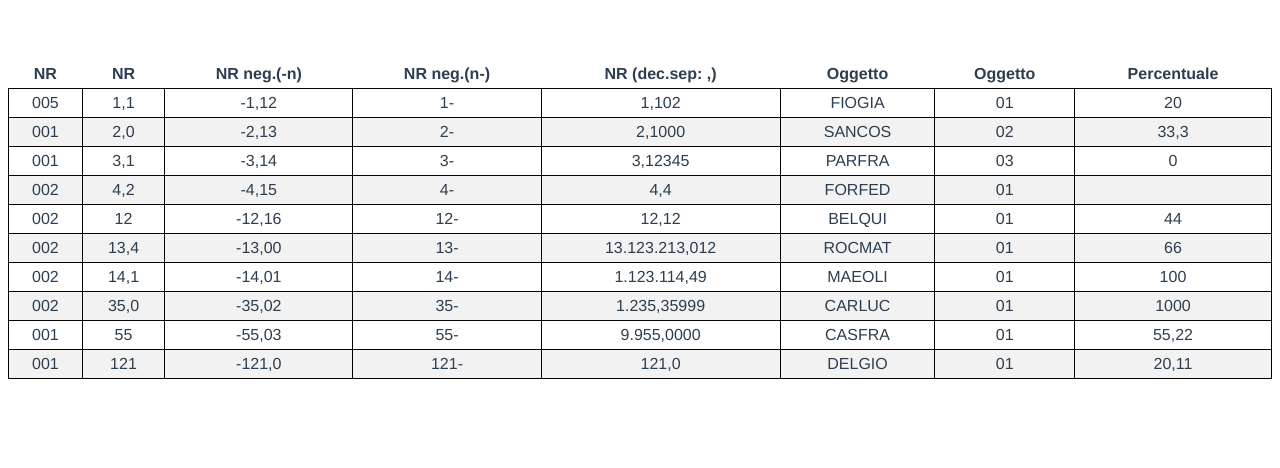
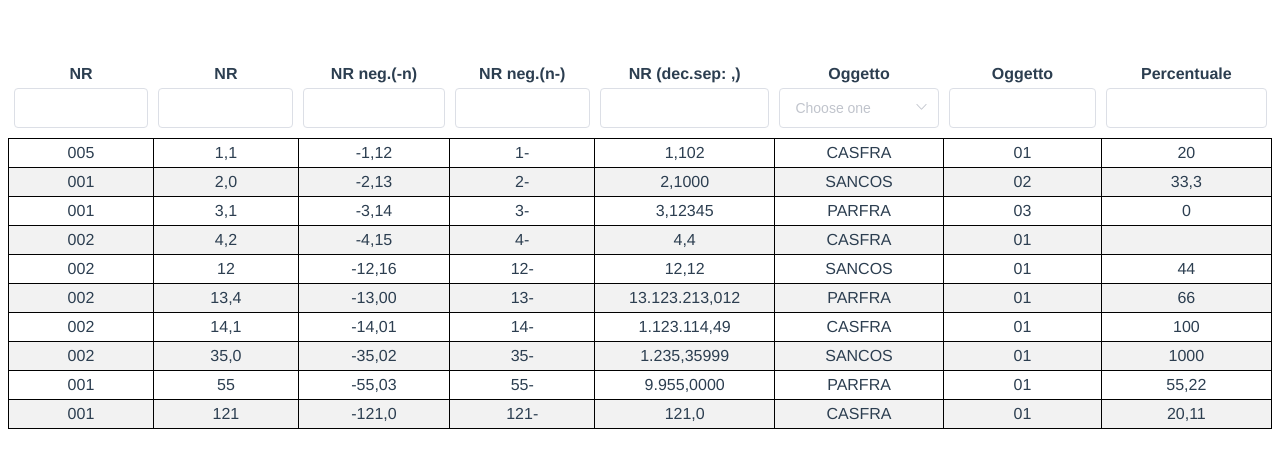
Before and after one commit to casetta-smeup/smeup-vue, a Vue app: page / in a window 1280 px wide. Shown: the top 468 px of the page. Built offline with nearby package versions, Linux system fonts and the light colour scheme.

Commit message:
combo filter

```diff
--- a/package.json
+++ b/package.json
@@ -10,6 +10,7 @@
     "test:e2e": "vue-cli-service test:e2e"
   },
   "dependencies": {
+    "element-ui": "^2.4.6",
     "faker": "^4.1.0",
     "vue": "^2.5.17",
     "vue-class-component": "^6.0.0",
--- a/src/components/comp/matrix/Matrix.vue
+++ b/src/components/comp/matrix/Matrix.vue
@@ -22,6 +22,7 @@
     <table>
       <MatrixHeader
         :columns="columns"
+        :rows="rows"
         :filterable="filterable"
         :sortable="sortable"
         :scroll="scroll"
@@ -40,7 +41,7 @@
 import { Component, Vue } from "vue-property-decorator";
 
 import MatrixBody from "./MatrixBody.vue";
-import MatrixHeader from "./MatrixHeader.vue";
+import MatrixHeader from "./header/MatrixHeader.vue";
 
 import mockedData from "@/mock/dataTable";
 
@@ -54,7 +55,7 @@ export default class Matrix extends Vue {
   // data
   manyRows: boolean = false;
 
-  filterable: boolean = false;
+  filterable: boolean = true;
 
   sortable: boolean = false;
 
@@ -81,6 +82,8 @@ export default class Matrix extends Vue {
 
   // computed props
   get filteredRows() {
+    console.log("calculate filteredRows");
+
     const filteredRows = this.rows.filter(r => {
       const columnsWithFilter = this.columns.filter(
         c => c.filterValue.length > 0
@@ -89,6 +92,7 @@ export default class Matrix extends Vue {
         // there is atleast a filter
         return (
           columnsWithFilter.filter(c => {
+            console.log("column", c.filterValue);
             let rowCell = r.content[c.c];
             if (rowCell) {
               return rowCell.c.includes(c.filterValue);
@@ -126,10 +130,6 @@ export default class Matrix extends Vue {
   }
 
   // methods
-  created() {
-    console.log("created!", this.rows);
-  }
-
   onSort($event: any) {
     this.sortByColumn = $event.c;
   }
--- a/src/components/comp/matrix/MatrixHeader.vue
+++ b/src/components/comp/matrix/header/MatrixHeader.vue
@@ -10,9 +10,19 @@ th {
       <th
         v-for="col in columns"
         :key="col.c"
-        :style="{ width: col.width }">
+        :style="{ width: col.width }"
+      >
+        <span
+          @click="onCellClick(col)"
+        >
+          {{ col.d }}
+        </span>
 
-        <span @click="onCellClick(col)">{{ col.d }}</span>
+        <MatrixHeaderFilter
+          v-if="filterable"
+          :column="col"
+          :rows="rows"
+        ></MatrixHeaderFilter>
       </th>
     </tr>
   </thead>
@@ -21,10 +31,18 @@ th {
 <script lang="ts">
 import { Component, Prop, Vue } from "vue-property-decorator";
 
-@Component
+import MatrixHeaderFilter from "./MatrixHeaderFilter.vue";
+
+@Component({
+  components: {
+    MatrixHeaderFilter
+  }
+})
 export default class MatrixHeader extends Vue {
   // props
   @Prop() private columns!: any[];
+
+  @Prop() private rows!: any[];
 
   @Prop() private filterable!: boolean;
 
--- /dev/null
+++ b/src/components/comp/matrix/header/MatrixHeaderFilter.vue
@@ -0,0 +1,54 @@
+<style lang="scss" scoped>
+.filter-container {
+  margin: 5px 0px;
+}
+</style>
+
+<template>
+  <div class="filter-container">
+    <el-input
+      v-if="isNumber"
+      v-model="column.filterValue"
+    ></el-input>
+
+    <el-select
+      v-else
+      placeholder="Choose one"
+      v-model="column.filterValue">
+
+      <el-option
+        v-for="(value, index) in comboValues"
+        :key="index"
+        :label="value"
+        :value="value"
+      ></el-option>
+    </el-select>
+  </div>
+</template>
+
+<script lang="ts">
+import { Component, Prop, Vue } from "vue-property-decorator";
+
+@Component
+export default class MatrixHeaderFilter extends Vue {
+  // props
+  @Prop() private column!: any;
+
+  @Prop() private rows!: any[];
+
+  // computed
+  get isNumber() {
+    return "NR" === this.column.t;
+  }
+
+  get comboValues() {
+    // distinct values + sort
+    const values = this.rows.map(row => row.content[this.column.c].c).sort();
+
+    return ["", ...new Set(values)];
+  }
+
+  // methods
+  onValueChange() {}
+}
+</script>
--- a/src/mock/dataTable.js
+++ b/src/mock/dataTable.js
@@ -163,7 +163,7 @@ const dataTableFewRows = [
       STR003: { c: "-1,12", p: "", t: "NR" },
       STR004: { c: "1-", p: "", t: "NR" },
       STR006: { c: "1,102", p: "", t: "NR" },
-      STR007: { c: "FIOGIA", p: "COL", t: "CN" },
+      STR007: { c: "CASFRA", p: "COL", t: "CN" },
       STR008: { c: "01", p: "", t: "NR" },
       STR009: { c: "20", p: "P", t: "NR" },
       RowId: { c: "0", p: "", t: "NR" },
@@ -208,7 +208,7 @@ const dataTableFewRows = [
       STR003: { c: "-4,15", p: "", t: "NR" },
       STR004: { c: "4-", p: "", t: "NR" },
       STR006: { c: "4,4", p: "", t: "NR" },
-      STR007: { c: "FORFED", p: "COL", t: "CN" },
+      STR007: { c: "CASFRA", p: "COL", t: "CN" },
       STR008: { c: "01", p: "", t: "NR" },
       STR009: { c: "", p: "P", t: "NR" },
       RowId: { c: "3", p: "", t: "NR" },
@@ -223,7 +223,7 @@ const dataTableFewRows = [
       STR003: { c: "-12,16", p: "", t: "NR" },
       STR004: { c: "12-", p: "", t: "NR" },
       STR006: { c: "12,12", p: "", t: "NR" },
-      STR007: { c: "BELQUI", p: "COL", t: "CN" },
+      STR007: { c: "SANCOS", p: "COL", t: "CN" },
       STR008: { c: "01", p: "", t: "NR" },
       STR009: { c: "44", p: "P", t: "NR" },
       RowId: { c: "4", p: "", t: "NR" },
@@ -238,7 +238,7 @@ const dataTableFewRows = [
       STR003: { c: "-13,00", p: "", t: "NR" },
       STR004: { c: "13-", p: "", t: "NR" },
       STR006: { c: "13.123.213,012", p: "", t: "NR" },
-      STR007: { c: "ROCMAT", p: "COL", t: "CN" },
+      STR007: { c: "PARFRA", p: "COL", t: "CN" },
       STR008: { c: "01", p: "", t: "NR" },
       STR009: { c: "66", p: "P", t: "NR" },
       RowId: { c: "5", p: "", t: "NR" },
@@ -253,7 +253,7 @@ const dataTableFewRows = [
       STR003: { c: "-14,01", p: "", t: "NR" },
       STR004: { c: "14-", p: "", t: "NR" },
       STR006: { c: "1.123.114,49", p: "", t: "NR" },
-      STR007: { c: "MAEOLI", p: "COL", t: "CN" },
+      STR007: { c: "CASFRA", p: "COL", t: "CN" },
       STR008: { c: "01", p: "", t: "NR" },
       STR009: { c: "100", p: "P", t: "NR" },
       RowId: { c: "6", p: "", t: "NR" },
@@ -268,7 +268,7 @@ const dataTableFewRows = [
       STR003: { c: "-35,02", p: "", t: "NR" },
       STR004: { c: "35-", p: "", t: "NR" },
       STR006: { c: "1.235,35999", p: "", t: "NR" },
-      STR007: { c: "CARLUC", p: "COL", t: "CN" },
+      STR007: { c: "SANCOS", p: "COL", t: "CN" },
       STR008: { c: "01", p: "", t: "NR" },
       STR009: { c: "1000", p: "P", t: "NR" },
       RowId: { c: "7", p: "", t: "NR" },
@@ -283,7 +283,7 @@ const dataTableFewRows = [
       STR003: { c: "-55,03", p: "", t: "NR" },
       STR004: { c: "55-", p: "", t: "NR" },
       STR006: { c: "9.955,0000", p: "", t: "NR" },
-      STR007: { c: "CASFRA", p: "COL", t: "CN" },
+      STR007: { c: "PARFRA", p: "COL", t: "CN" },
       STR008: { c: "01", p: "", t: "NR" },
       STR009: { c: "55,22", p: "P", t: "NR" },
       RowId: { c: "8", p: "", t: "NR" },
@@ -298,7 +298,7 @@ const dataTableFewRows = [
       STR003: { c: "-121,0", p: "", t: "NR" },
       STR004: { c: "121-", p: "", t: "NR" },
       STR006: { c: "121,0", p: "", t: "NR" },
-      STR007: { c: "DELGIO", p: "COL", t: "CN" },
+      STR007: { c: "CASFRA", p: "COL", t: "CN" },
       STR008: { c: "01", p: "", t: "NR" },
       STR009: { c: "20,11", p: "P", t: "NR" },
       RowId: { c: "9", p: "", t: "NR" },
```
Also changed, not shown: src/main.ts (+7 -0 lines), 1 other file (tests, documents, lock files or other folders).
